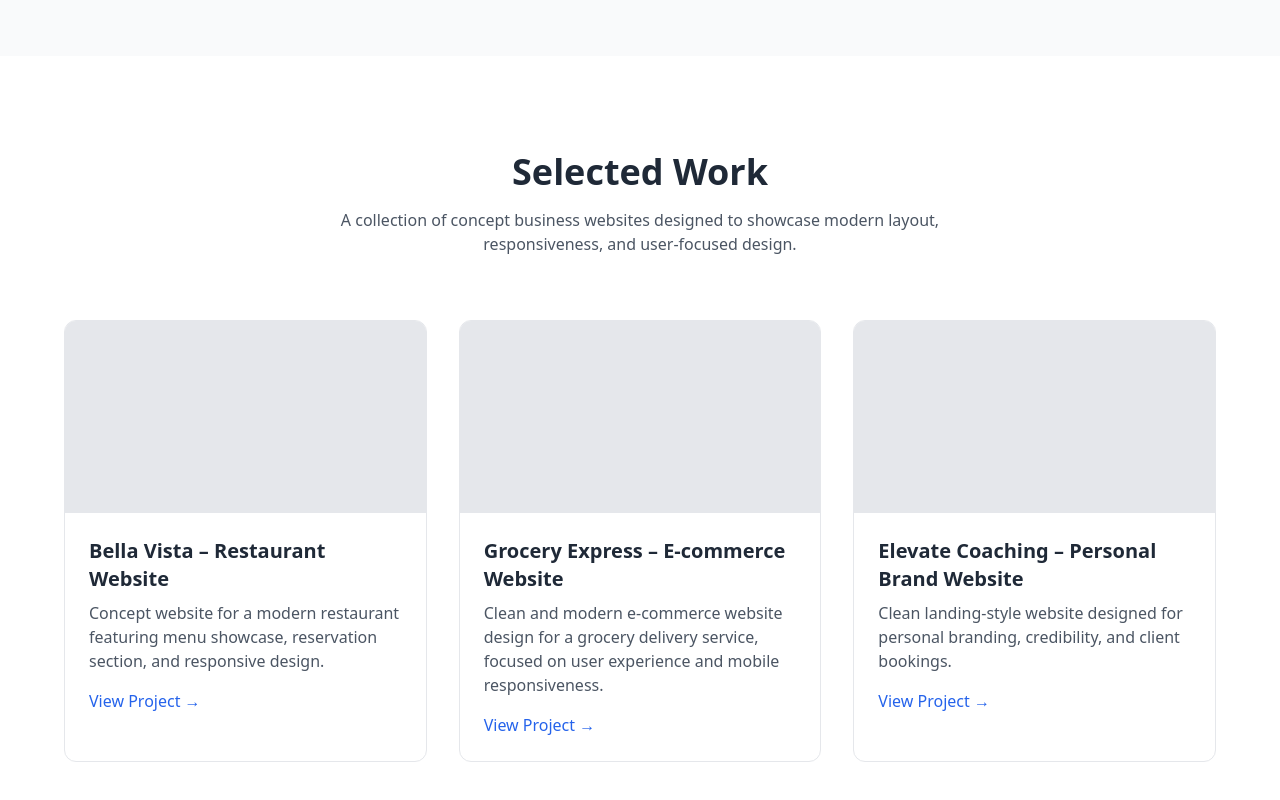
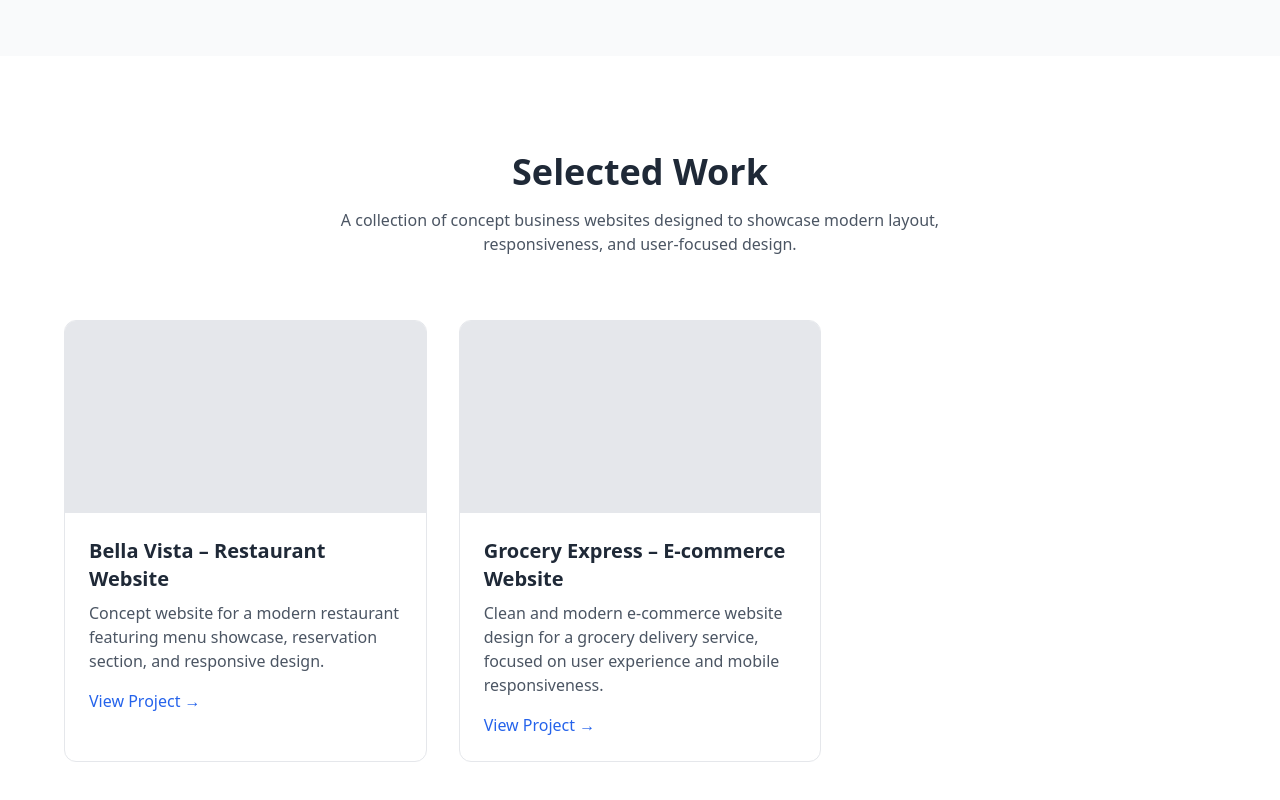
Before and after one commit to Adstillcodes/Portfolio, a React (Vite) app: page / in a window 1280 px wide. Shown: the part 992-1792 px from the top of the page. Built offline with nearby package versions, Linux system fonts and the light colour scheme.

Commit message:
fix:removed porj3

```diff
--- a/src/components/Projects.jsx
+++ b/src/components/Projects.jsx
@@ -47,22 +47,7 @@ const Projects = () => {
             </div>
           </div>
 
-          {/* Project 3 */}
-          <div className="border rounded-xl overflow-hidden hover:shadow-lg transition">
-            <div className="h-48 bg-gray-200"></div>
-            <div className="p-6 text-left">
-              <h3 className="text-xl font-semibold mb-2">
-                Elevate Coaching – Personal Brand Website
-              </h3>
-              <p className="text-gray-600 mb-4">
-                Clean landing-style website designed for personal branding,
-                credibility, and client bookings.
-              </p>
-              <button className="text-blue-600 font-medium hover:underline">
-                View Project →
-              </button>
-            </div>
-          </div>
+
 
         </div>
 
```
